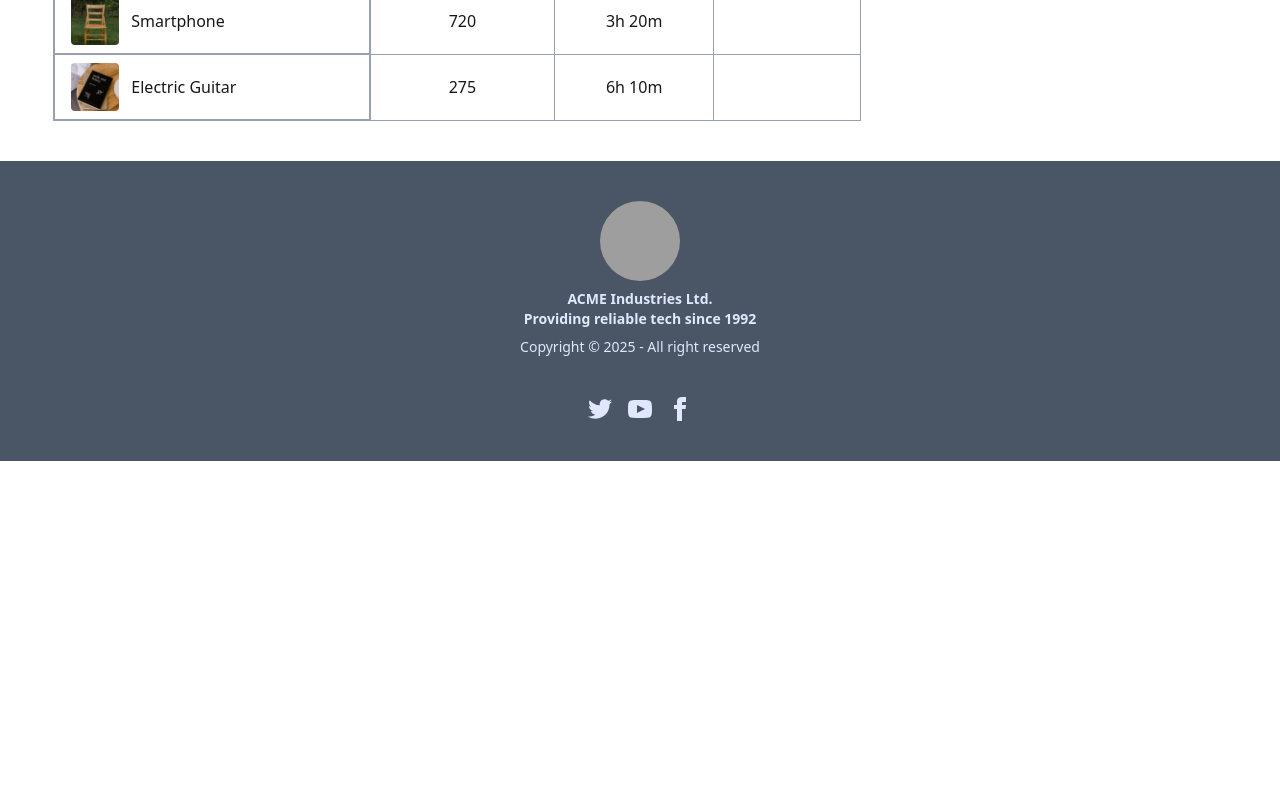
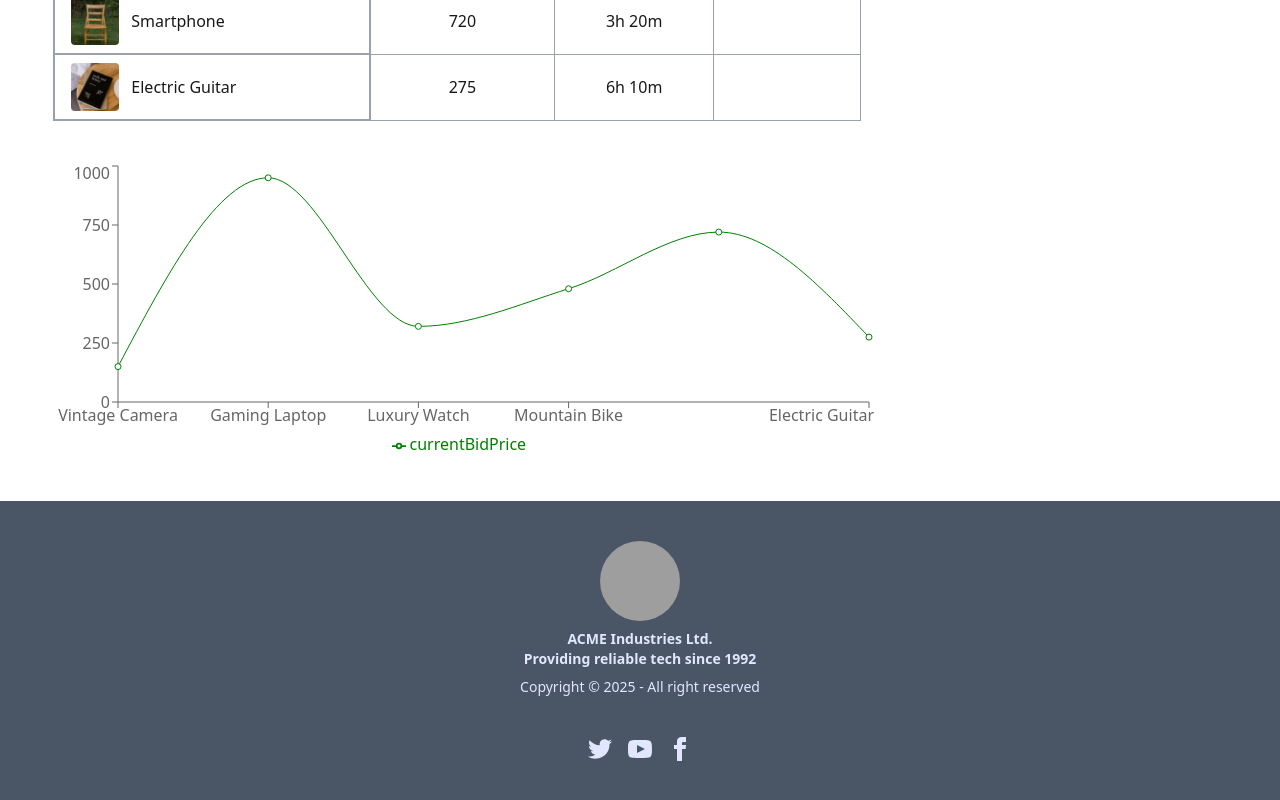
Before and after one commit to Mdismail2001/E-shop, a React (Vite) app: page / in a window 1280 px wide. Shown: the part 1130-1930 px from the top of the page. Before the commit the page ends 1591 px from the top, so only its background shows below. Built offline with nearby package versions, Linux system fonts and the light colour scheme; grey boxes are pictures that could not be loaded.

Commit message:
pie chart added

```diff
--- a/package.json
+++ b/package.json
@@ -14,6 +14,7 @@
     "react": "^19.1.1",
     "react-dom": "^19.1.1",
     "react-icons": "^5.5.0",
+    "recharts": "^3.2.1",
     "tailwindcss": "^4.1.13"
   },
   "devDependencies": {
--- a/src/App.jsx
+++ b/src/App.jsx
@@ -3,6 +3,7 @@ import Header from './components/header/Header'
 import Banner from './components/banner/Banner'
 import Products from './components/products/Products'
 import Footer from './components/footer/Footer'
+import Chart from './components/chart/Chart'
 
 function App() {
   return (
@@ -10,6 +11,7 @@ function App() {
     <Header></Header>
     <Banner></Banner>
     <Products></Products>
+    {/* <Chart></Chart> */}
     <Footer></Footer>
     </>
   )
--- /dev/null
+++ b/src/components/chart/Chart.jsx
@@ -0,0 +1,24 @@
+import React from 'react';
+import { Line, LineChart, XAxis, YAxis, Tooltip, Legend, ResponsiveContainer } from 'recharts';
+
+const Chart = ({ products }) => {
+    console.log(products)
+    return (
+        <div className=" w-[70%] mt-10">
+            <ResponsiveContainer width="" height={300}>
+                <LineChart data={products}>
+                    <XAxis dataKey="title" />   {/* or product.title if nested */}
+                    <YAxis />
+                    <Tooltip />
+                    <Legend />
+
+                    <Line type="monotone" dataKey="currentBidPrice" stroke="green" />
+                    {/* <Line type="monotone" dataKey="" stroke="blue" />
+                    <Line type="monotone" dataKey="" stroke="green" /> */}
+                </LineChart>
+            </ResponsiveContainer>
+        </div>
+    );
+};
+
+export default Chart;
--- a/src/components/products/Products.jsx
+++ b/src/components/products/Products.jsx
@@ -3,6 +3,7 @@ import { GiSelfLove } from "react-icons/gi";
 
 import Product from '../product/Product';
 import Favorite from '../favorite/Favorite';
+import Chart from '../chart/Chart';
 const Products = () => {
     const [products, setProducts]= useState([]); // this is for api
     const [favorite, setFavorite]= useState([]); // this is for bid btn to show favorite items
@@ -52,6 +53,7 @@ const remainingFavorite = favorite.filter(favorite =>favorite.id !==id );
                         }
                  </div>
             </div>
+                 <Chart products={products} key={products.id}></Chart>
         </div>
     );
 };
```
Also changed, not shown: 2 other files (tests, documents, lock files or other folders).
